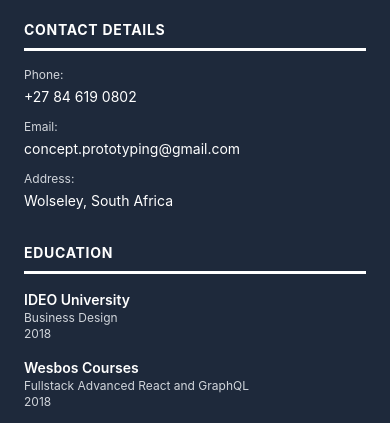
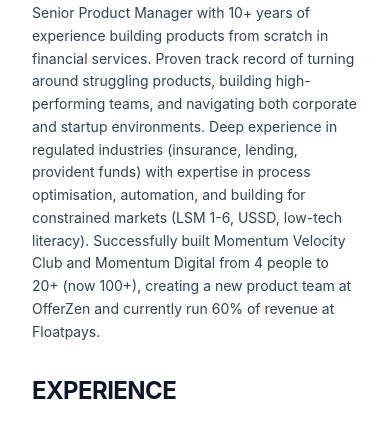
Before and after one commit to ConceptProto/me, a plain HTML site: page index.html in a window 390 px wide. Shown: the part 186-609 px from the top of the page. Drawn offline with nearby package versions, Linux system fonts and the light colour scheme.

Commit message:
switch columns for mobile

```diff
--- a/index.html
+++ b/index.html
@@ -49,7 +49,7 @@
     </style>
 </head>
 <body class="bg-white">
-    <div class="grid grid-cols-1 lg:grid-cols-[280px_1fr] min-h-screen">
+    <div class="flex flex-col-reverse lg:grid lg:grid-cols-[280px_1fr] min-h-screen">
         <!-- Sidebar -->
         <aside class="sidebar p-6 lg:p-8">
             <!-- Profile Photo -->
```
